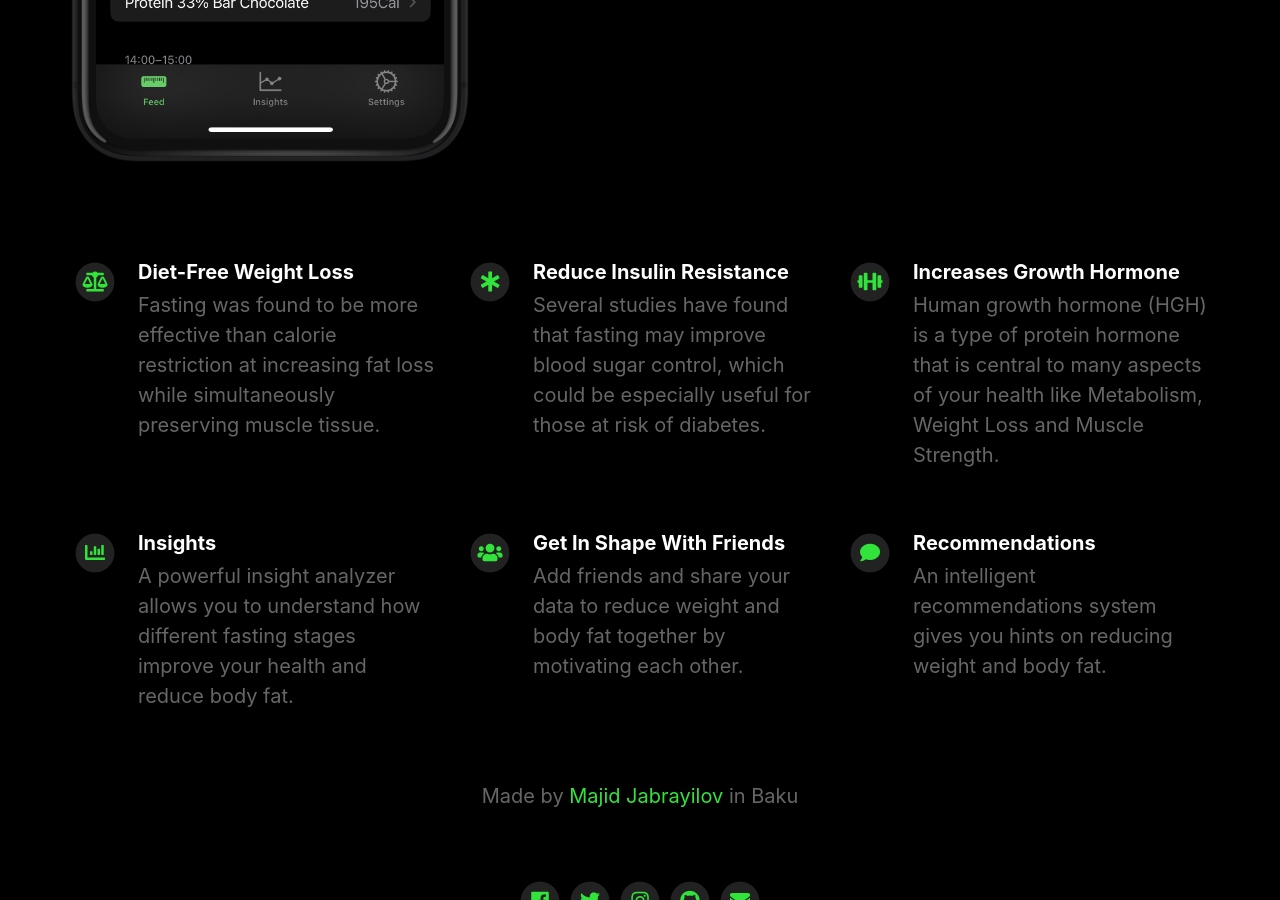
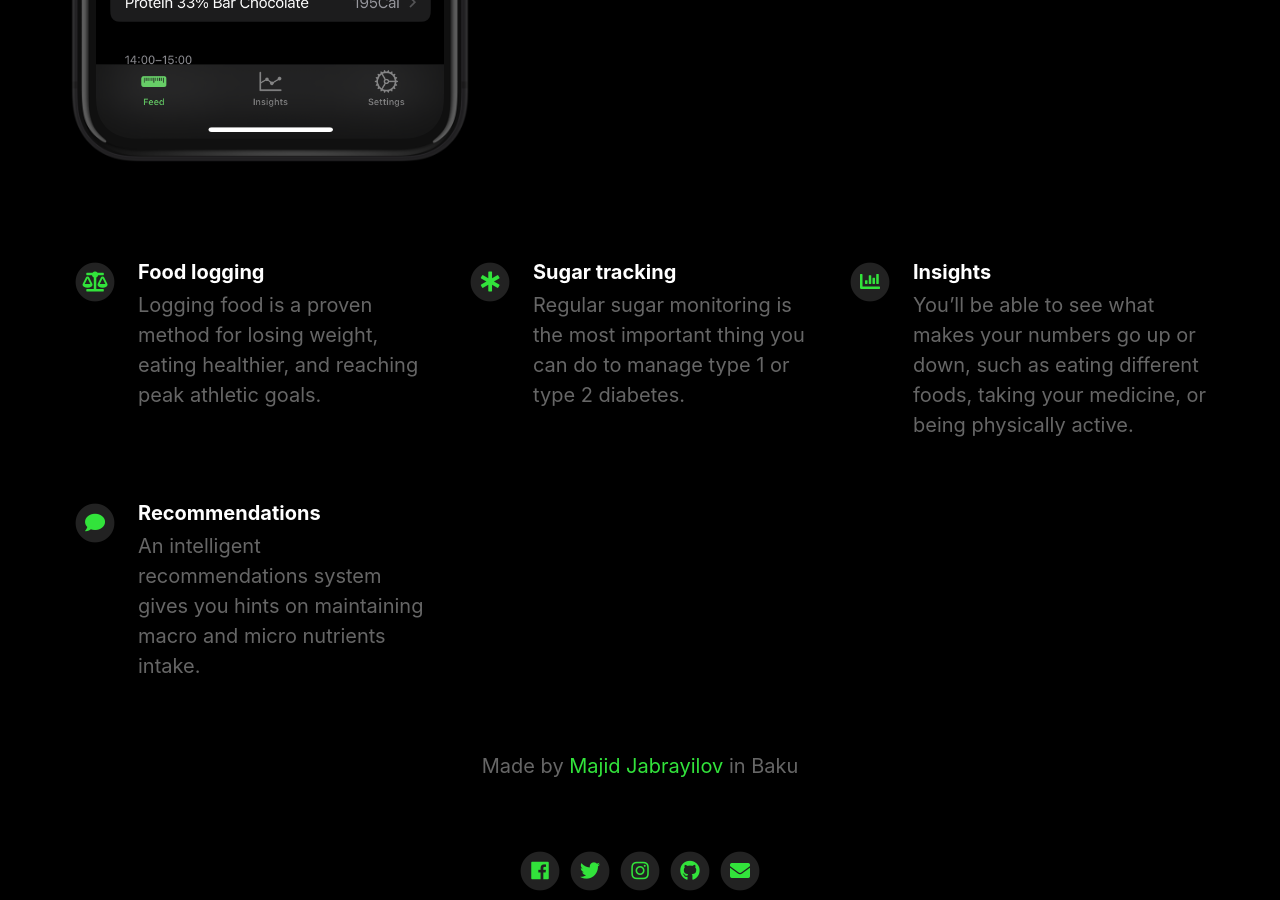
Before and after one commit to mecid/SugarBot-Landing, a Jekyll site: the page built from index.html, in a window 1280 px wide and 900 px high, scrolled down 822 px. Built offline with Jekyll 4.4.1, drawn with Linux system fonts in a browser that asks for light colours; nearby versions of some CDN libraries.

Commit message:
Update _config.yml

```diff
--- a/_config.yml
+++ b/_config.yml
@@ -35,28 +35,20 @@ youtube_username                          :
 # Feature List                            Edit, add or remove features to be presented.
 features                                  :
 
-  - title                                 : Diet-Free Weight Loss
-    description                           : Fasting was found to be more effective than calorie restriction at increasing fat loss while simultaneously preserving muscle tissue.
+  - title                                 : Food logging
+    description                           : Logging food is a proven method for losing weight, eating healthier, and reaching peak athletic goals.
     fontawesome_icon_name                 : balance-scale
 
-  - title                                 : Reduce Insulin Resistance
-    description                           : Several studies have found that fasting may improve blood sugar control, which could be especially useful for those at risk of diabetes.
+  - title                                 : Sugar tracking
+    description                           : Regular sugar monitoring is the most important thing you can do to manage type 1 or type 2 diabetes.
     fontawesome_icon_name                 : star-of-life
 
-  - title                                 : Increases Growth Hormone
-    description                           : Human growth hormone (HGH) is a type of protein hormone that is central to many aspects of your health like Metabolism, Weight Loss and Muscle Strength.
-    fontawesome_icon_name                 : dumbbell
-
   - title                                 : Insights
-    description                           : A powerful insight analyzer allows you to understand how different fasting stages improve your health and reduce body fat.
+    description                           : You’ll be able to see what makes your numbers go up or down, such as eating different foods, taking your medicine, or being physically active.
     fontawesome_icon_name                 : chart-bar
 
-  - title                                 : Get In Shape With Friends
-    description                           : Add friends and share your data to reduce weight and body fat together by motivating each other.
-    fontawesome_icon_name                 : users
-
   - title                                 : Recommendations
-    description                           : An intelligent recommendations system gives you hints on reducing weight and body fat.
+    description                           : An intelligent recommendations system gives you hints on maintaining macro and micro nutrients intake.
     fontawesome_icon_name                 : comment
 
   - title                                 : # New Feature Title
```
